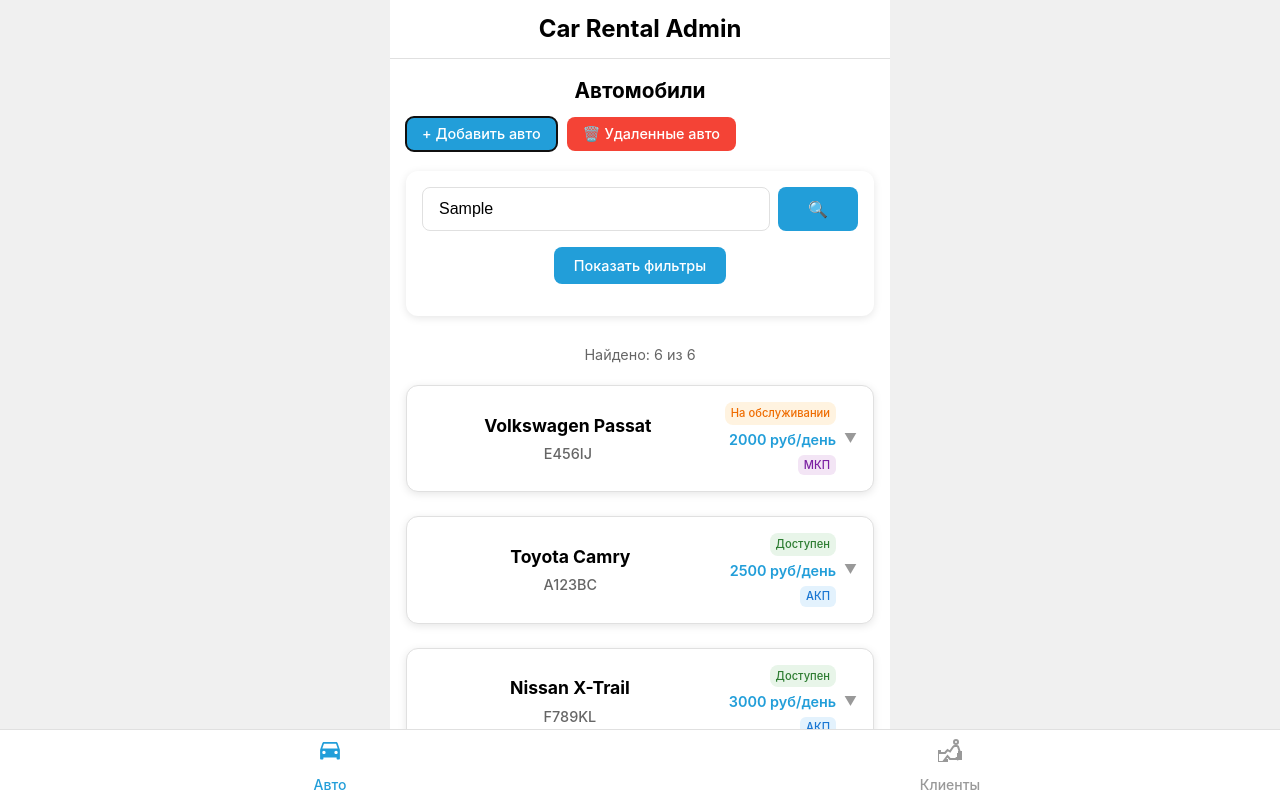
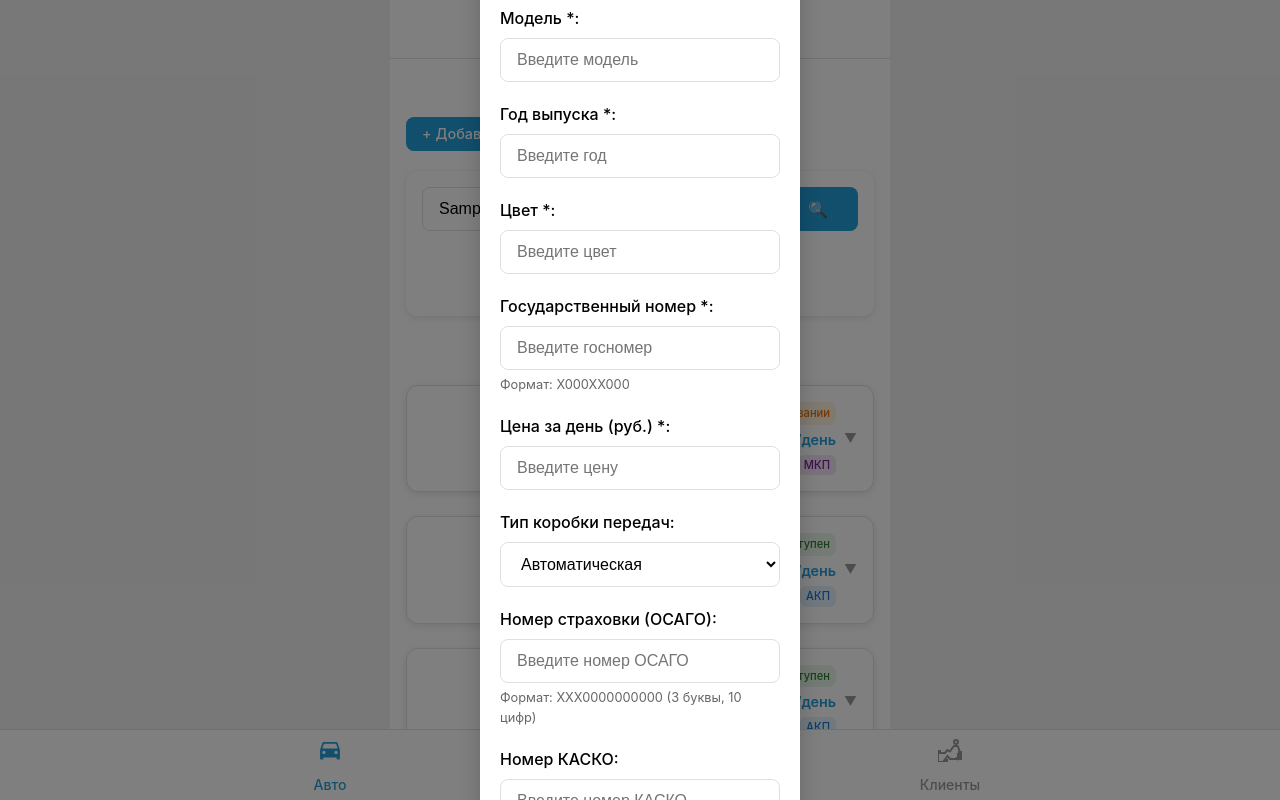
Before and after one commit to khudov1981/car-rental-admin1, a React (Vite) app: page / in a window 1280 px wide. Both pictures are taken after typing "Sample" into the empty fields and a click on the button "+ Добавить авто". Shown: the top 800 px of the page. Built offline with nearby package versions, Linux system fonts and the light colour scheme.

Commit message:
feat: Реализована функциональность добавления нового автомобиля

```diff
--- a/src/App.jsx
+++ b/src/App.jsx
@@ -4,6 +4,7 @@
 import CarList from './components/CarList'
 import ConfirmModal from './components/ConfirmModal'
 import EditCarForm from './components/EditCarForm'
+import AddCarForm from './components/AddCarForm'
 import { carsData, addCar, updateCar, deleteCar, restoreCar, getActiveCars, getDeletedCars } from './data/cars'
 
 function App() {
@@ -83,6 +84,10 @@
     setEditingCar(null)
   }
 
+  const handleCancelAdd = () => {
+    setShowAddForm(false)
+  }
+
   const toggleDeletedView = () => {
     setShowDeleted(!showDeleted)
     setEditingCar(null) // Закрываем форму редактирования при переключении вида
@@ -157,6 +162,13 @@
 
       <Navigation activePage={activePage} setActivePage={setActivePage} />
 
+      {showAddForm && (
+        <AddCarForm
+          onAdd={handleAddCar}
+          onCancel={handleCancelAdd}
+        />
+      )}
+
       {editingCar && (
         <EditCarForm
           car={editingCar}
--- /dev/null
+++ b/src/components/AddCarForm.jsx
@@ -0,0 +1,262 @@
+import React, { useState } from 'react'
+import './EditCarForm.css'
+
+const AddCarForm = ({ onAdd, onCancel }) => {
+  const [brand, setBrand] = useState('')
+  const [model, setModel] = useState('')
+  const [year, setYear] = useState('')
+  const [color, setColor] = useState('')
+  const [plate, setPlate] = useState('')
+  const [pricePerDay, setPricePerDay] = useState('')
+  const [transmission, setTransmission] = useState('automatic')
+  const [insurance, setInsurance] = useState('')
+  const [casco, setCasco] = useState('')
+
+  const handleSubmit = (e) => {
+    e.preventDefault()
+
+    // Валидация обязательных полей
+    if (!brand || !model || !year || !color || !plate || !pricePerDay) {
+      alert('Пожалуйста, заполните все обязательные поля')
+      return
+    }
+
+    const newCar = {
+      brand: brand.trim(),
+      model: model.trim(),
+      year: parseInt(year),
+      color: color.trim(),
+      plate: plate.toUpperCase(),
+      pricePerDay: parseInt(pricePerDay),
+      transmission,
+      insurance: insurance.toUpperCase(),
+      casco: casco.toUpperCase()
+    }
+
+    onAdd(newCar)
+  }
+
+  const handlePlateChange = (e) => {
+    // Формат госномера: X000XX000 (1 буква, 3 цифры, 2 буквы, 2-3 цифры региона)
+    let value = e.target.value.toUpperCase().replace(/[^A-Z0-9А-Я]/g, '')
+
+    // Ограничиваем длину до 9 символов
+    if (value.length > 9) {
+      value = value.substring(0, 9)
+    }
+
+    setPlate(value)
+  }
+
+  const handleInsuranceChange = (e) => {
+    // Формат ОСАГО: 3 буквы, 10 цифр (всего 13 символов)
+    let value = e.target.value.toUpperCase().replace(/[^A-Z0-9]/g, '')
+
+    // Ограничиваем длину до 13 символов
+    if (value.length > 13) {
+      value = value.substring(0, 13)
+    }
+
+    setInsurance(value)
+  }
+
+  const handleCascoChange = (e) => {
+    // Формат КАСКО: произвольная строка до 20 символов
+    let value = e.target.value.toUpperCase()
+
+    // Ограничиваем длину до 20 символов
+    if (value.length > 20) {
+      value = value.substring(0, 20)
+    }
+
+    setCasco(value)
+  }
+
+  // Форматирование отображаемого значения госномера
+  const formatPlateDisplay = (value) => {
+    if (!value) return ''
+
+    // Формат: X000XX000 (1 буква, 3 цифры, 2 буквы, 2-3 цифры региона)
+    const cleanValue = value.replace(/[^A-Z0-9А-Я]/g, '')
+
+    if (cleanValue.length <= 1) {
+      return cleanValue
+    } else if (cleanValue.length <= 4) {
+      return cleanValue.substring(0, 1) + cleanValue.substring(1).replace(/\D/g, '')
+    } else if (cleanValue.length <= 6) {
+      const letterPart = cleanValue.substring(0, 1)
+      const numberPart = cleanValue.substring(1, 4)
+      const letterPart2 = cleanValue.substring(4, 6)
+      return letterPart + numberPart + letterPart2
+    } else {
+      const letterPart = cleanValue.substring(0, 1)
+      const numberPart = cleanValue.substring(1, 4)
+      const letterPart2 = cleanValue.substring(4, 6)
+      const regionPart = cleanValue.substring(6, 9)
+      return letterPart + numberPart + letterPart2 + regionPart
+    }
+  }
+
+  // Форматирование отображаемого значения ОСАГО
+  const formatInsuranceDisplay = (value) => {
+    if (!value) return ''
+
+    // Формат: XXX0000000000 (3 буквы, 10 цифр)
+    const cleanValue = value.replace(/[^A-Z0-9]/g, '')
+
+    if (cleanValue.length <= 3) {
+      return cleanValue
+    } else if (cleanValue.length <= 13) {
+      const letterPart = cleanValue.substring(0, 3)
+      const numberPart = cleanValue.substring(3, 13)
+      return letterPart + numberPart
+    } else {
+      return cleanValue.substring(0, 13)
+    }
+  }
+
+  return (
+    <div className="edit-car-form-overlay">
+      <div className="edit-car-form">
+        <div className="form-header">
+          <h3>Добавление автомобиля</h3>
+          <button className="close-button" onClick={onCancel}>×</button>
+        </div>
+
+        <form onSubmit={handleSubmit}>
+          <div className="form-group">
+            <label htmlFor="brand">Марка *:</label>
+            <input
+              type="text"
+              id="brand"
+              value={brand}
+              onChange={(e) => setBrand(e.target.value)}
+              placeholder="Введите марку"
+              className="form-input"
+              autoFocus
+            />
+          </div>
+
+          <div className="form-group">
+            <label htmlFor="model">Модель *:</label>
+            <input
+              type="text"
+              id="model"
+              value={model}
+              onChange={(e) => setModel(e.target.value)}
+              placeholder="Введите модель"
+              className="form-input"
+            />
+          </div>
+
+          <div className="form-group">
+            <label htmlFor="year">Год выпуска *:</label>
+            <input
+              type="number"
+              id="year"
+              value={year}
+              onChange={(e) => setYear(e.target.value)}
+              placeholder="Введите год"
+              min="1900"
+              max={new Date().getFullYear() + 1}
+              className="form-input"
+            />
+          </div>
+
+          <div className="form-group">
+            <label htmlFor="color">Цвет *:</label>
+            <input
+              type="text"
+              id="color"
+              value={color}
+              onChange={(e) => setColor(e.target.value)}
+              placeholder="Введите цвет"
+              className="form-input"
+            />
+          </div>
+
+          <div className="form-group">
+            <label htmlFor="plate">Государственный номер *:</label>
+            <input
+              type="text"
+              id="plate"
+              value={formatPlateDisplay(plate)}
+              onChange={handlePlateChange}
+              placeholder="Введите госномер"
+              maxLength="9"
+              className="form-input"
+            />
+            <div className="input-hint">Формат: X000XX000</div>
+          </div>
+
+          <div className="form-group">
+            <label htmlFor="pricePerDay">Цена за день (руб.) *:</label>
+            <input
+              type="number"
+              id="pricePerDay"
+              value={pricePerDay}
+              onChange={(e) => setPricePerDay(e.target.value)}
+              placeholder="Введите цену"
+              min="0"
+              className="form-input"
+            />
+          </div>
+
+          <div className="form-group">
+            <label htmlFor="transmission">Тип коробки передач:</label>
+            <select
+              id="transmission"
+              value={transmission}
+              onChange={(e) => setTransmission(e.target.value)}
+              className="form-input"
+            >
+              <option value="automatic">Автоматическая</option>
+              <option value="manual">Механическая</option>
+              <option value="robot">Робот</option>
+              <option value="cvt">Вариатор</option>
+            </select>
+          </div>
+
+          <div className="form-group">
+            <label htmlFor="insurance">Номер страховки (ОСАГО):</label>
+            <input
+              type="text"
+              id="insurance"
+              value={formatInsuranceDisplay(insurance)}
+              onChange={handleInsuranceChange}
+              placeholder="Введите номер ОСАГО"
+              maxLength="13"
+              className="form-input"
+            />
+            <div className="input-hint">Формат: XXX0000000000 (3 буквы, 10 цифр)</div>
+          </div>
+
+          <div className="form-group">
+            <label htmlFor="casco">Номер КАСКО:</label>
+            <input
+              type="text"
+              id="casco"
+              value={casco}
+              onChange={handleCascoChange}
+              placeholder="Введите номер КАСКО"
+              maxLength="20"
+              className="form-input"
+            />
+            <div className="input-hint">Произвольная строка до 20 символов</div>
+          </div>
+
+          <div className="form-actions">
+            <button type="button" className="cancel-button" onClick={onCancel}>
+              Отмена
+            </button>
+            <button type="submit" className="save-button">
+              Добавить
+            </button>
+          </div>
+        </form>
+      </div>
+    </div>
+  )
+}
+
+export default AddCarForm
```
